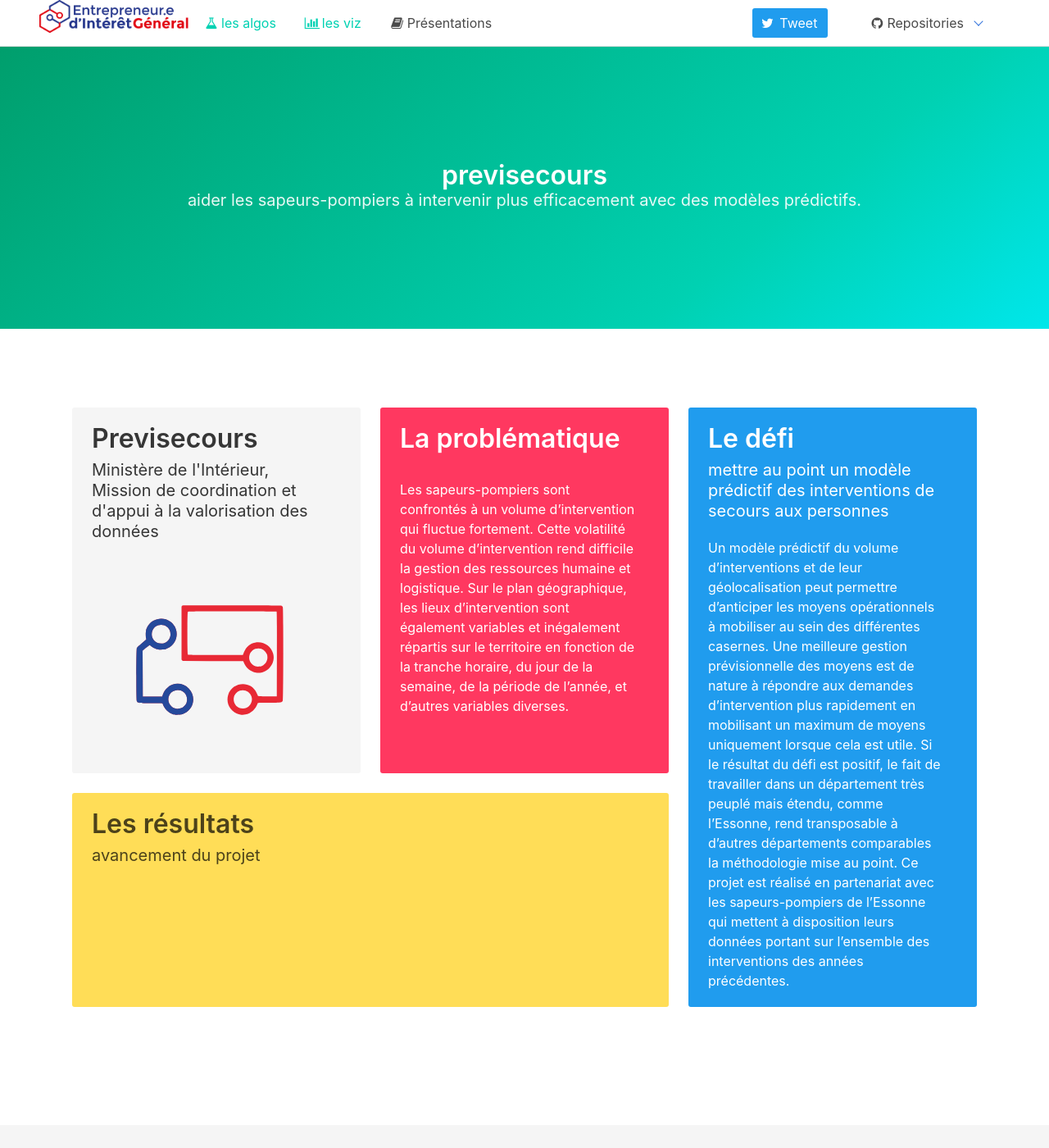
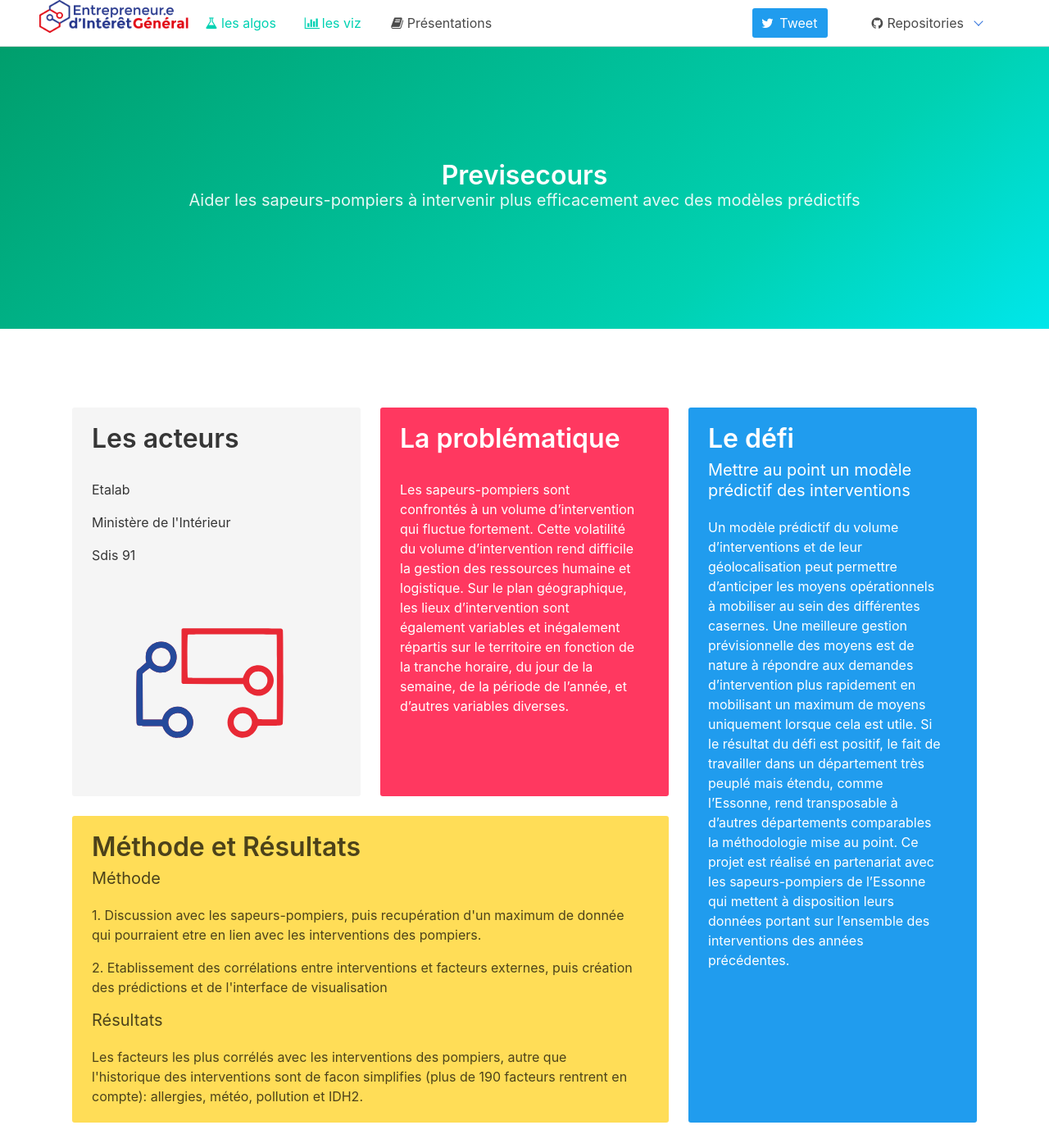
Before and after one commit to previsecours/portail, a Jekyll site: the page built from index.html, in a window 1280 px wide and 1400 px high. Shown: the whole window at 82% size. Built offline with Jekyll 4.4.1, drawn with Linux system fonts in a browser that asks for light colours.

Commit message:
Update index.html

```diff
--- a/index.html
+++ b/index.html
@@ -1,8 +1,8 @@
 ---
 layout: default
 description: |
-  aider les sapeurs-pompiers à intervenir plus efficacement avec des modèles prédictifs.
-title: previsecours
+  Aider les sapeurs-pompiers à intervenir plus efficacement avec des modèles prédictifs
+title: Previsecours
 width: is-12
 ---
 <section class="section">
@@ -11,8 +11,10 @@ width: is-12
       <div class="tile">
         <div class="tile is-parent">
           <a href="philosophy" class="tile is-child notification is-light">
-            <p class="title">Previsecours</p>
-            <p class="subtitle">Ministère de l'Intérieur, Mission de coordination et d'appui à la valorisation des données</p>
+            <p class="title">Les acteurs</p>
+            <p class="content">Etalab</p>
+            <p class="content">Ministère de l'Intérieur</p>
+            <p class="content">Sdis 91</p>
             <figure class="image alpha-png-background">
               <img src="/assets/images/previsecours.svg">
             </figure>
@@ -30,8 +32,19 @@ width: is-12
       </div>
       <div class="tile is-parent">
         <a href="/previsecours-slides" class="tile is-child notification is-warning">
-          <p class="title">Les résultats</p>
-          <p class="subtitle">avancement du projet</p>
+          <p class="title">Méthode et Résultats</p>
+          <p class="subtitle">Méthode</p>
+          <p class="contact">
+            1. Discussion avec les sapeurs-pompiers, puis recupération d'un maximum de donnée qui pourraient etre en lien avec les interventions des pompiers.
+          </p>
+          <p class="contact">
+            2. Etablissement des corrélations entre interventions et facteurs externes, puis création des prédictions et de l'interface de visualisation
+          </p>
+          <p class="subtitle">Résultats</p>
+          <p class="contact">
+            Les facteurs les plus corrélés avec les interventions des pompiers, autre que l'historique des interventions sont de facon simplifies (plus de 190 facteurs rentrent en compte):
+            allergies, météo, pollution et IDH2.
+          </p>
         </a>
       </div>
     </div>
@@ -40,7 +53,7 @@ width: is-12
         <div class="content">
           <p class="title">Le défi</p>
           <p class="subtitle">
-              mettre au point un modèle prédictif des interventions de secours aux personnes
+              Mettre au point un modèle prédictif des interventions
           </p>
           <p class="content">
               Un modèle prédictif du volume d’interventions et de leur géolocalisation peut permettre d’anticiper les moyens opérationnels à mobiliser au sein des différentes casernes. Une meilleure gestion prévisionnelle des moyens est de nature à répondre aux demandes d’intervention plus rapidement en mobilisant un maximum de moyens uniquement lorsque cela est utile.
```
